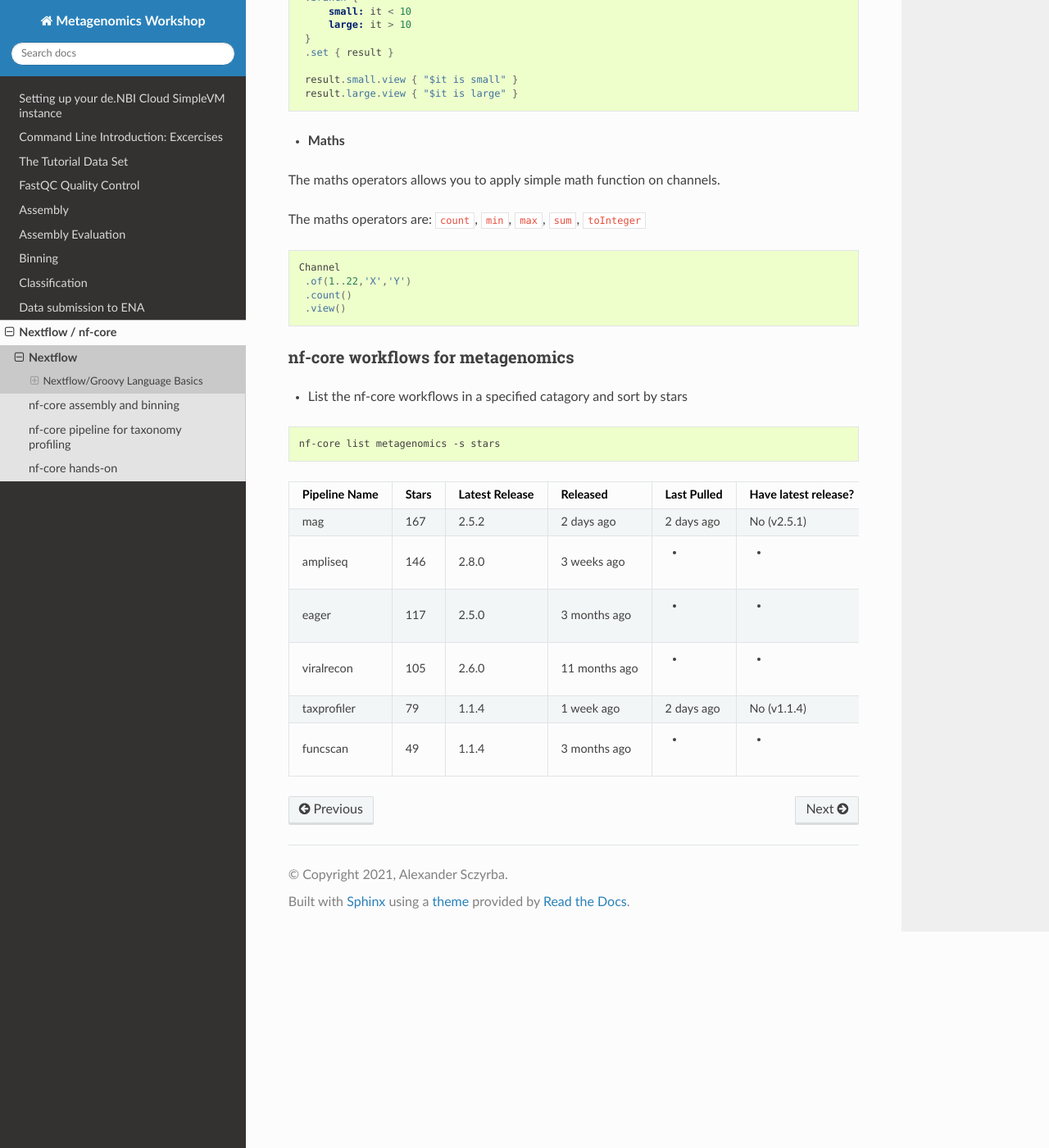
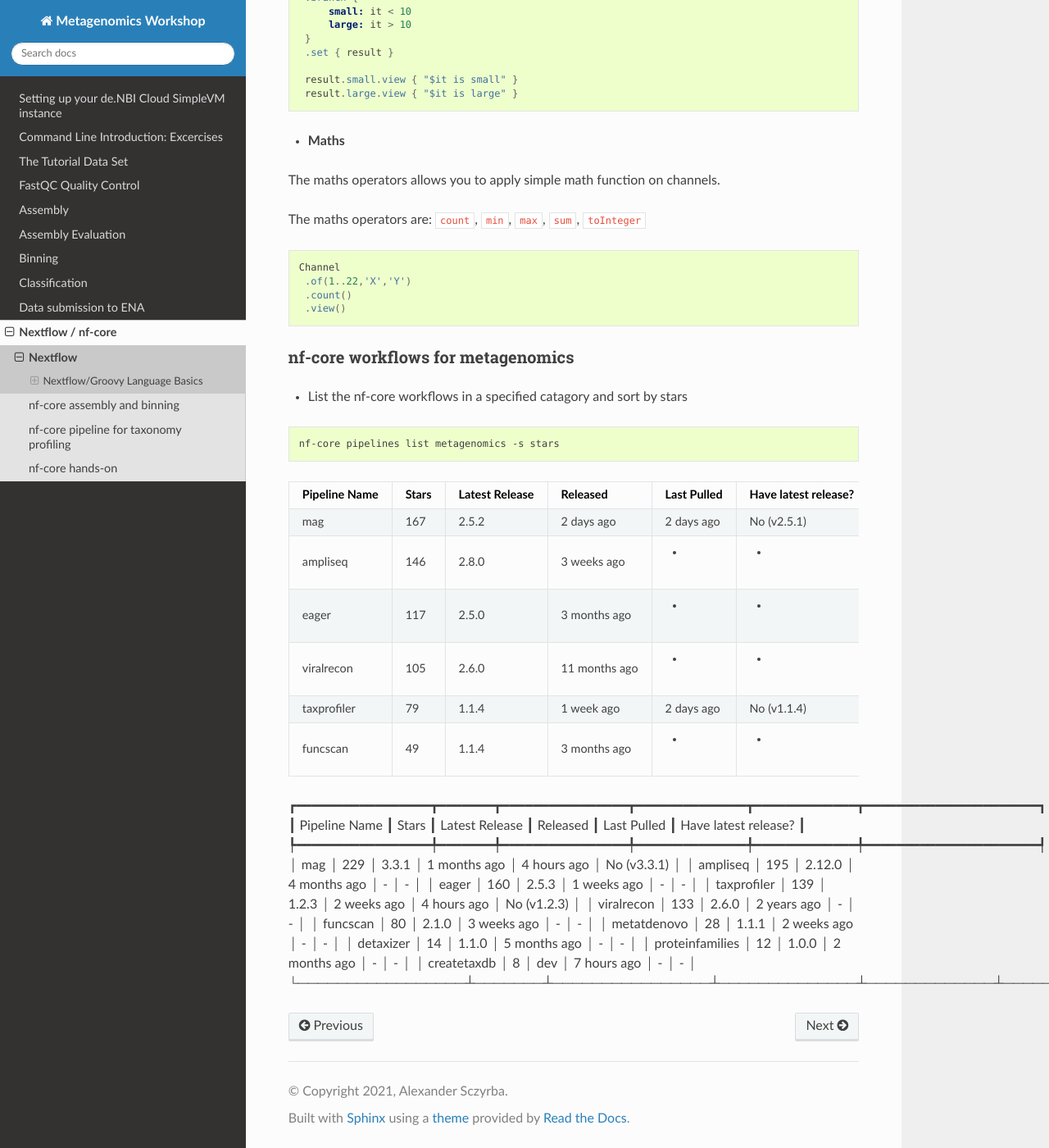
Before and after one commit to metagenomics/metagenomics-workshop, a Sphinx documentation site: the page built from docs/nextflow_nf_core/nextflow.rst, in a window 1280 px wide and 1400 px high, scrolled down 7151 px. Shown: the whole window at 82% size. Built offline with Sphinx 7.4.7 and the Read the Docs theme 3.1.0, drawn with Linux system fonts in a browser that asks for light colours.

Commit message:
Update nextflow.rst

```diff
--- a/docs/nextflow_nf_core/nextflow.rst
+++ b/docs/nextflow_nf_core/nextflow.rst
@@ -385,7 +385,7 @@ nf-core workflows for metagenomics
 - List the nf-core workflows in a specified catagory and sort by stars
 .. code-block:: shell
 
-   nf-core list metagenomics -s stars
+   nf-core pipelines list metagenomics -s stars
 
 
 +----------------+-------+----------------+--------------+-------------+----------------------+
@@ -403,3 +403,18 @@ nf-core workflows for metagenomics
 +----------------+-------+----------------+--------------+-------------+----------------------+
 | funcscan       | 49    | 1.1.4          | 3 months ago | -           | -                    |
 +----------------+-------+----------------+--------------+-------------+----------------------+
+
+┏━━━━━━━━━━━━━━━━━┳━━━━━━━┳━━━━━━━━━━━━━━━━┳━━━━━━━━━━━━━━┳━━━━━━━━━━━━━┳━━━━━━━━━━━━━━━━━━━━━━┓
+┃ Pipeline Name   ┃ Stars ┃ Latest Release ┃     Released ┃ Last Pulled ┃ Have latest release? ┃
+┡━━━━━━━━━━━━━━━━━╇━━━━━━━╇━━━━━━━━━━━━━━━━╇━━━━━━━━━━━━━━╇━━━━━━━━━━━━━╇━━━━━━━━━━━━━━━━━━━━━━┩
+│ mag             │   229 │          3.3.1 │ 1 months ago │ 4 hours ago │ No (v3.3.1)          │
+│ ampliseq        │   195 │         2.12.0 │ 4 months ago │           - │ -                    │
+│ eager           │   160 │          2.5.3 │  1 weeks ago │           - │ -                    │
+│ taxprofiler     │   139 │          1.2.3 │  2 weeks ago │ 4 hours ago │ No (v1.2.3)          │
+│ viralrecon      │   133 │          2.6.0 │  2 years ago │           - │ -                    │
+│ funcscan        │    80 │          2.1.0 │  3 weeks ago │           - │ -                    │
+│ metatdenovo     │    28 │          1.1.1 │  2 weeks ago │           - │ -                    │
+│ detaxizer       │    14 │          1.1.0 │ 5 months ago │           - │ -                    │
+│ proteinfamilies │    12 │          1.0.0 │ 2 months ago │           - │ -                    │
+│ createtaxdb     │     8 │            dev │  7 hours ago │           - │ -                    │
+└─────────────────┴───────┴────────────────┴──────────────┴─────────────┴──────────────────────┘
```
